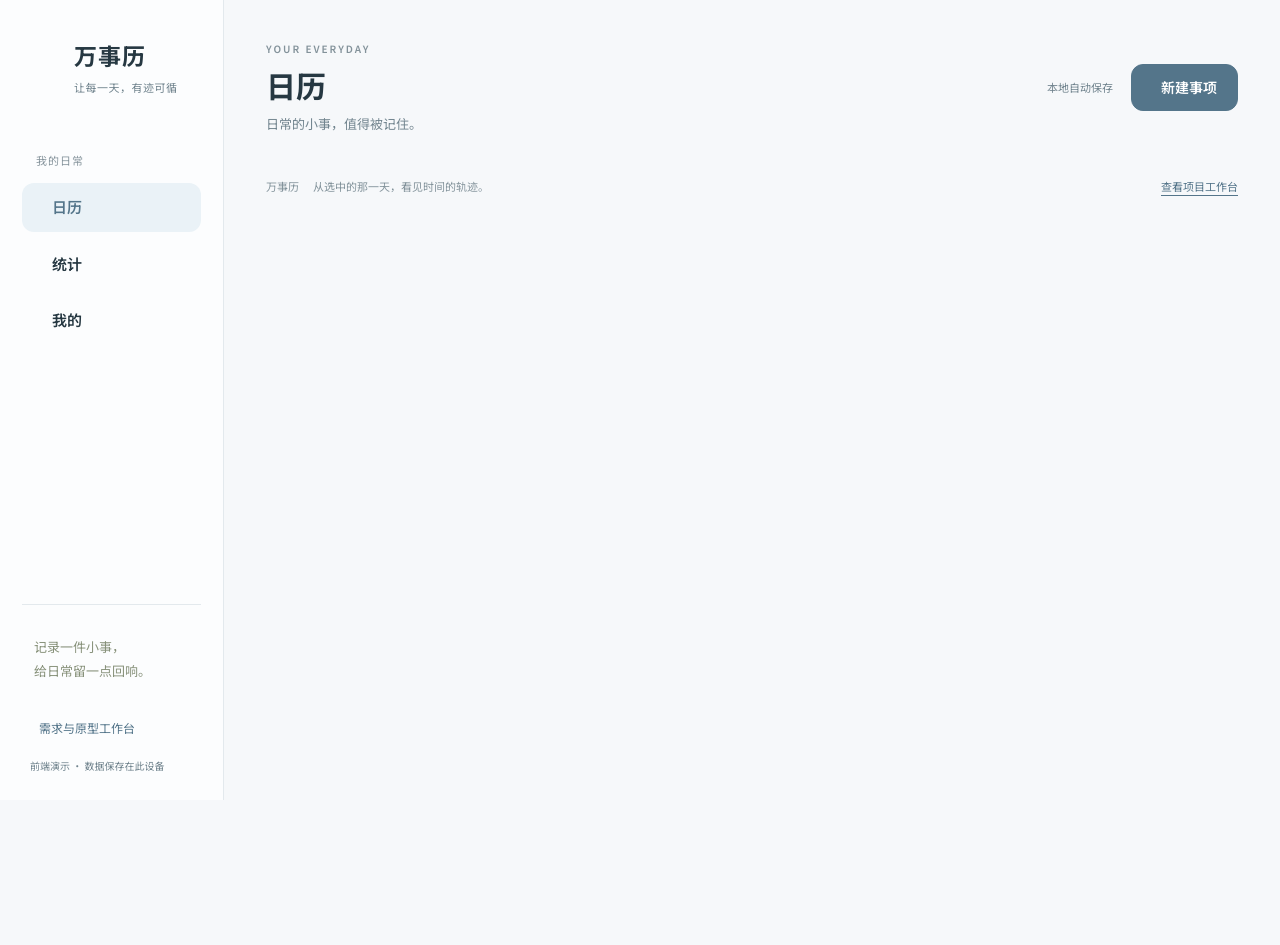
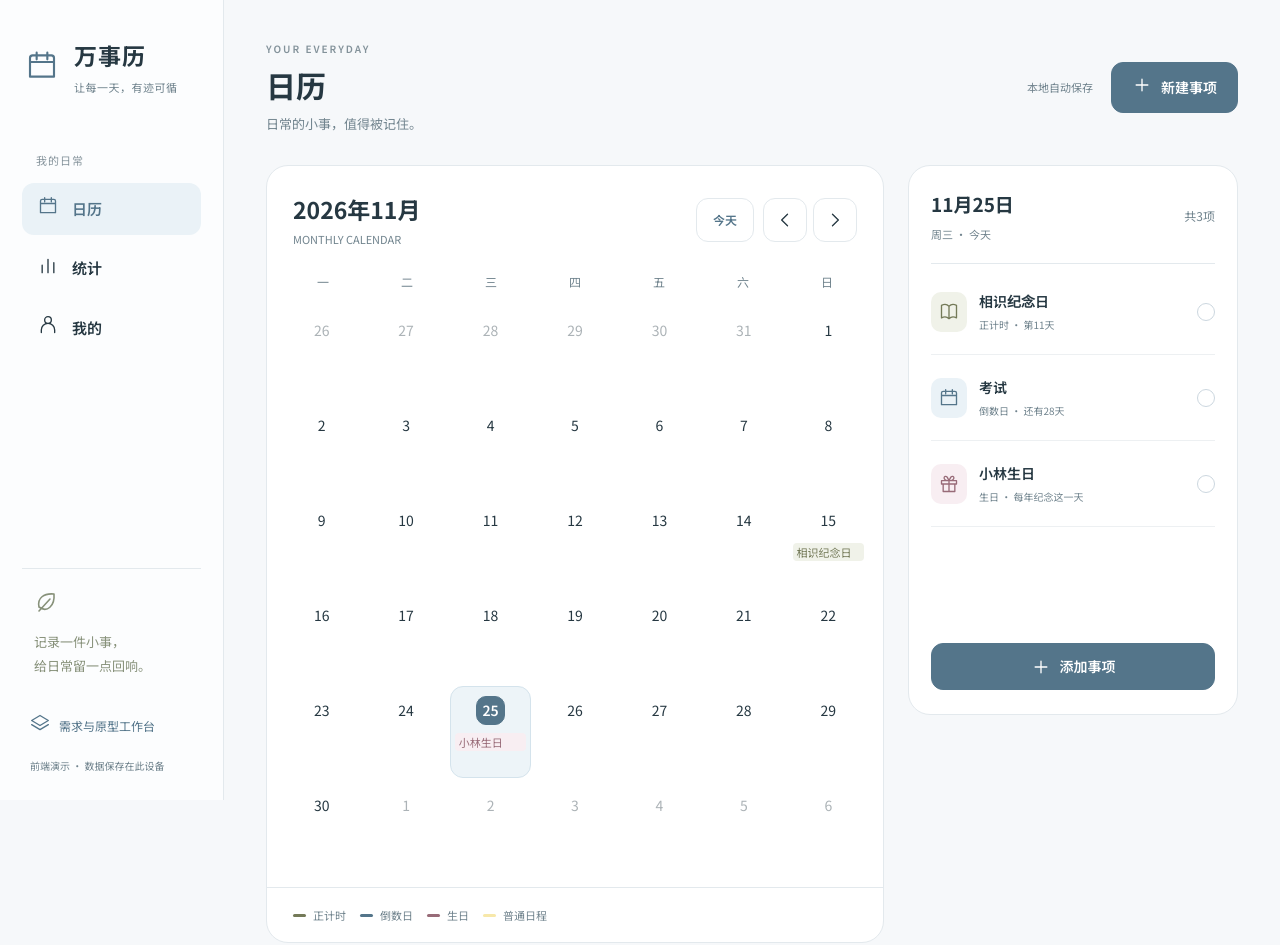
Before and after one commit to YushuMeng532/wanshili, a plain HTML site: page app.html in a window 1280 px wide. Shown: the top 945 px of the page. Before the commit the page ends 800 px from the top, so only its background shows below. Drawn offline with Linux system fonts and the light colour scheme.

Commit message:
Fix stray brace in product-app.js (#26)

```diff
--- a/app.html
+++ b/app.html
@@ -16,4 +16,4 @@
 <script src="assets/product-preview.js?v=v062"></script>
 <script src="assets/product-ai-config.js?v=scf-relay-20261125"></script>
 <script src="assets/product-ai.js?v=voice-listening-20261125"></script>
-<script src="assets/product-app.js?v=v063"></script></body></html>
+<script src="assets/product-app.js?v=v064"></script></body></html>
--- a/assets/product-app.js
+++ b/assets/product-app.js
@@ -537,7 +537,7 @@ async function deleteSelected(scope,button){
     button.disabled=false;
     notify(error.message||'删除失败，原日程已保留');
   }
-}}
+}
 async function resetDemo(button){
   button.disabled=true;
   try{
```
